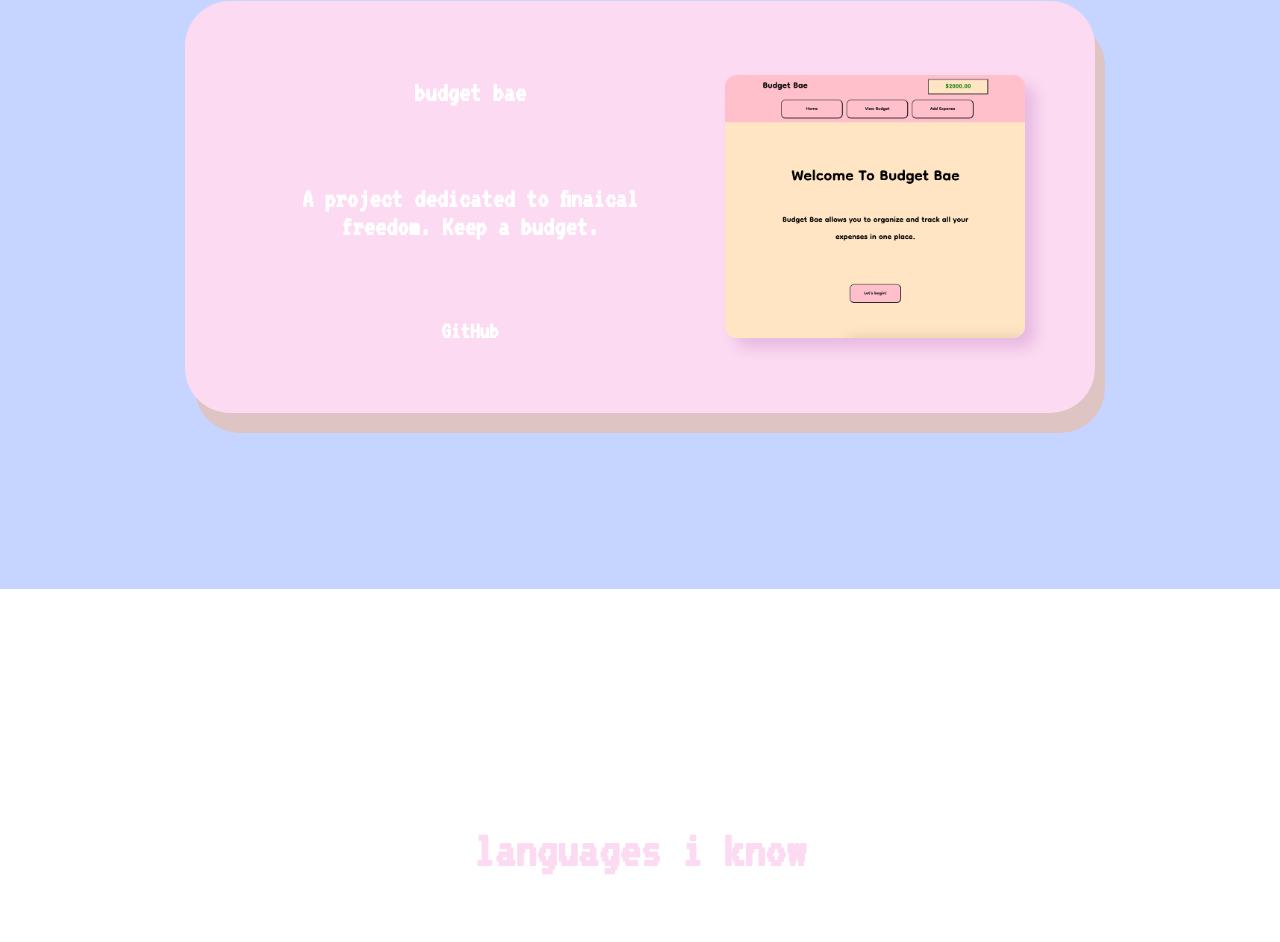
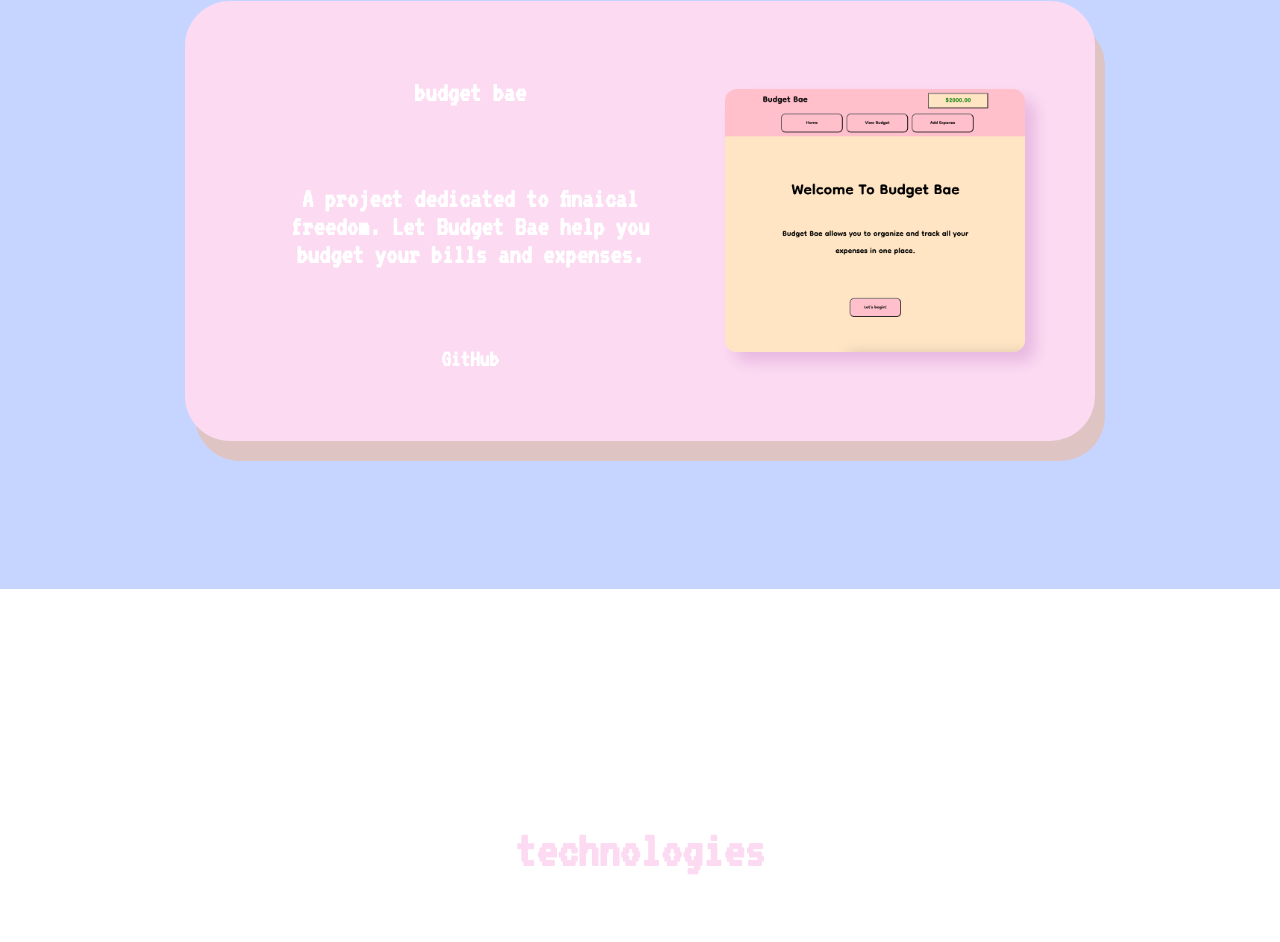
Before and after one commit to TaylorWill94/taylor-will-portfolio-pink, a React (Create React App) app: page / in a window 1280 px wide. Shown: the part 1211-2153 px from the top of the page. Built offline with nearby package versions, Linux system fonts and the light colour scheme.

Commit message:
Changes definiton of Budget Bae

```diff
--- a/src/Components/Languages/Languages.js
+++ b/src/Components/Languages/Languages.js
@@ -3,7 +3,7 @@ import "./Languages.css";
 function Languages() {
   return (
     <div className="languages">
-      <h1 className="lang-title">languages i know</h1>
+      <h1 className="lang-title">technologies</h1>
       <h3 className="lang">javaScript</h3>
       <h3 className="lang">css</h3>
       <h3 className="lang">html</h3>
--- a/src/Components/Portfolio/Portfolio.js
+++ b/src/Components/Portfolio/Portfolio.js
@@ -15,7 +15,8 @@ function Portfolio() {
         >
           <h3 className="proj-desc">budget bae</h3>
           <h3 className="budget-desc">
-            A project dedicated to finaical freedom. Keep a budget.
+            A project dedicated to finaical freedom. Let Budget Bae help you
+            budget your bills and expenses.
           </h3>
 
           <a
```
